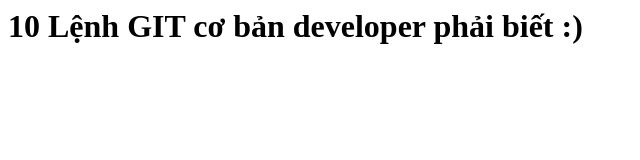
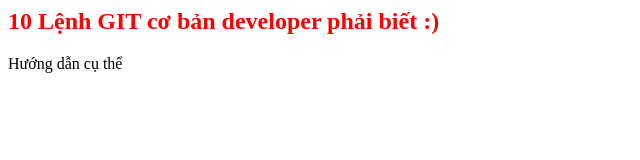
Before and after one commit to hbtoan2910/Github_Tutorial, a plain HTML site: page Documents/Github_Tutorial/index.html in a window 1280 px wide. Shown: the whole page, without its empty margins (0-640 px from the left). Drawn offline with Linux system fonts and the light colour scheme.

Commit message:
Change H1 to H1 and add new para

```diff
--- a/Documents/Github_Tutorial/index.html
+++ b/Documents/Github_Tutorial/index.html
@@ -5,6 +5,7 @@
     <title>Git & Github Tutorial</title>
 </head>
 <body>
-    <h1>10 Lệnh GIT cơ bản developer phải biết :)</h1>
+    <h2 style="color: red;">10 Lệnh GIT cơ bản developer phải biết :)</h2>
+    <p> Hướng dẫn cụ thể</p>
 </body>
 </html>
```
